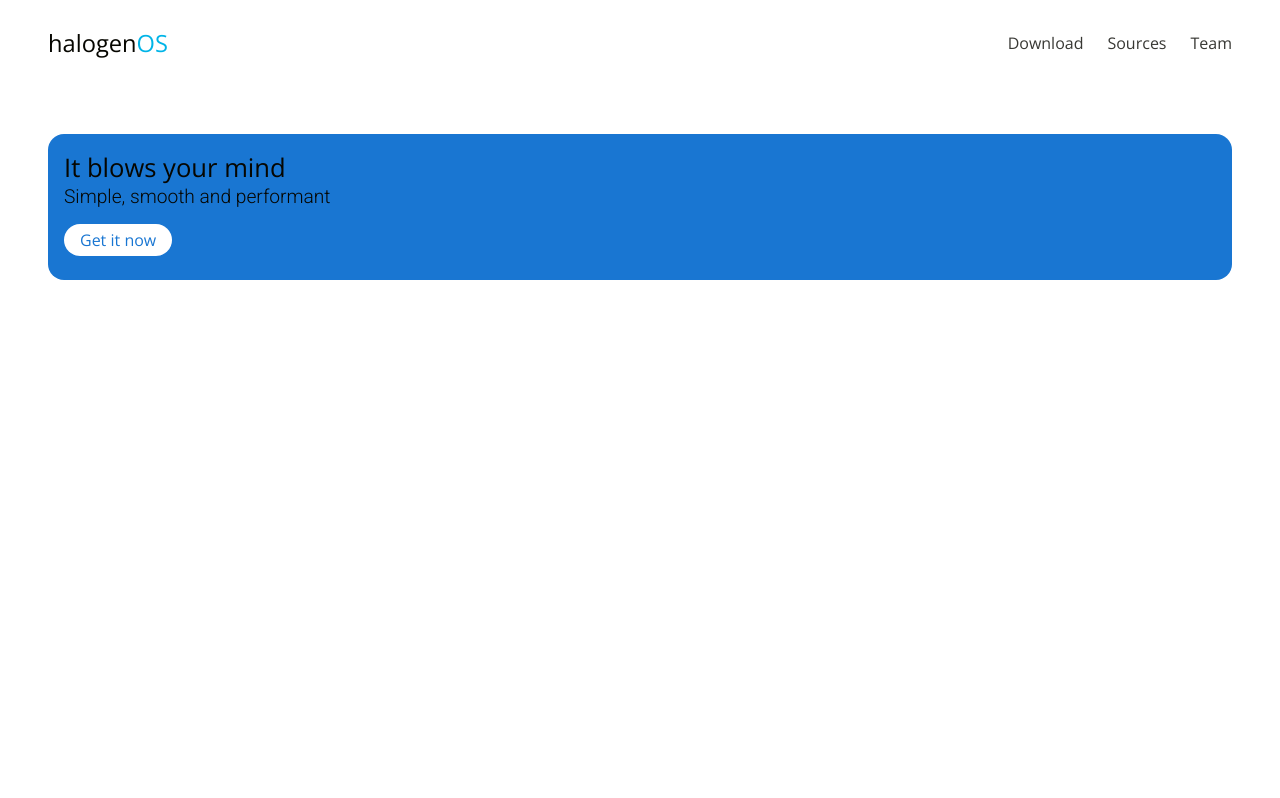
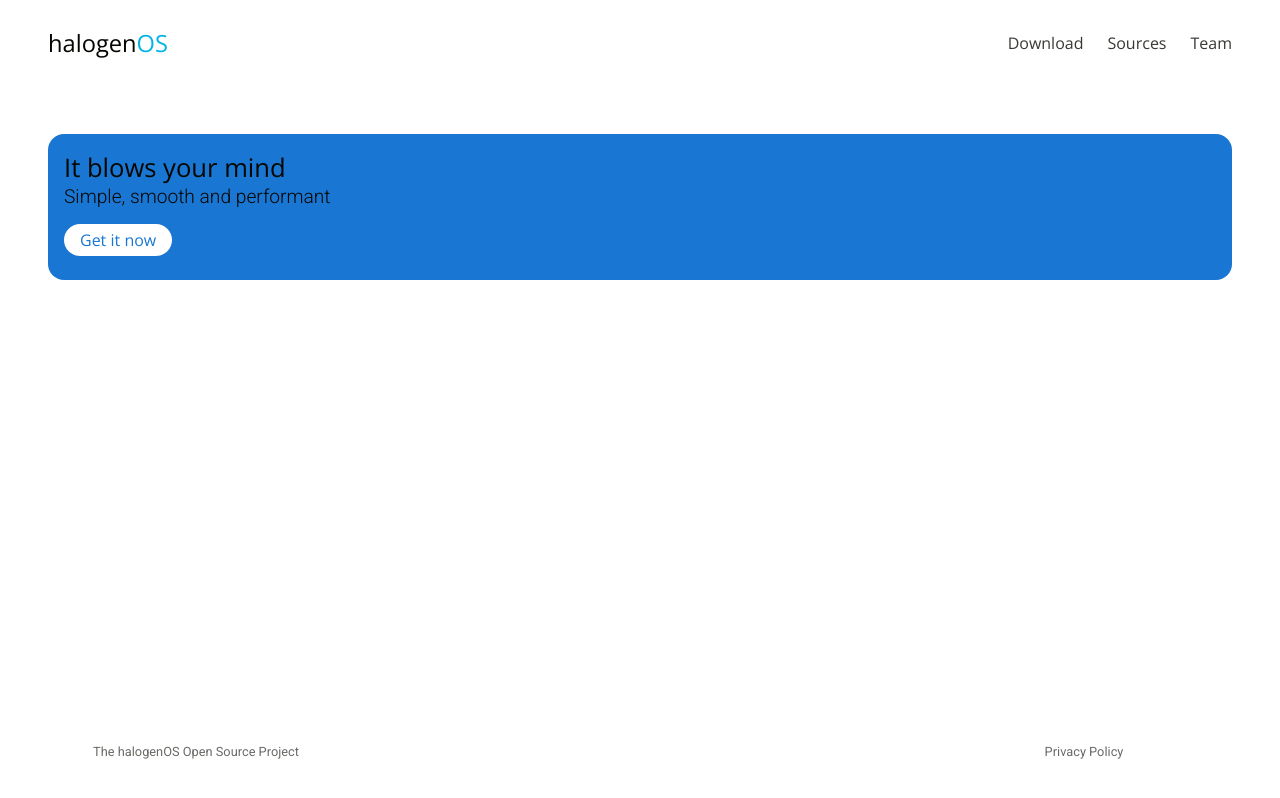
Before and after one commit to halogenOS/halogenos.org, a Vue app: page / in a window 1280 px wide. Built offline with nearby package versions, Linux system fonts and the light colour scheme; a web font is replaced by a local one.

Commit message:
Add footer

```diff
--- a/src/App.vue
+++ b/src/App.vue
@@ -4,16 +4,19 @@
             Logo
             Navbar
         router-view
+        Footer
 </template>
 
 <script>
 import Logo from '@/components/Logo'
 import Navbar from '@/components/Navbar'
+import Footer from '@/components/Footer'
 
 export default {
     components: {
         Logo,
-        Navbar
+        Navbar,
+        Footer
     },
     methods: {
 
@@ -24,6 +27,11 @@ export default {
 <style lang="sass" scoped>
     div.app
         height: 100%
+        display: flex
+        flex-direction: column
+
+        > div:nth-child(2)
+            flex: 1
 
     header
         display: grid
--- /dev/null
+++ b/src/components/Footer.vue
@@ -0,0 +1,34 @@
+<template lang="pug">
+    footer
+        div
+            span The halogenOS Open Source Project
+        div
+        div
+        div
+            span Privacy Policy
+</template>
+
+<script>
+export default {
+    name: 'Footer'
+}
+</script>
+
+<style lang="sass" scoped>
+    @import @/css/include/design
+
+    footer
+        display: grid
+        grid-template-columns: 1fr 1fr 1fr 1fr
+        grid-template-rows: 1fr
+        justify-items: center
+        font-family: $text-font-family
+        font-size: 0.8em
+        color: var(--theme-foreground-60)
+        min-height: 5vh
+        margin: 16px 48px
+
+        > div
+            display: flex
+            flex-direction: column
+</style>
```
